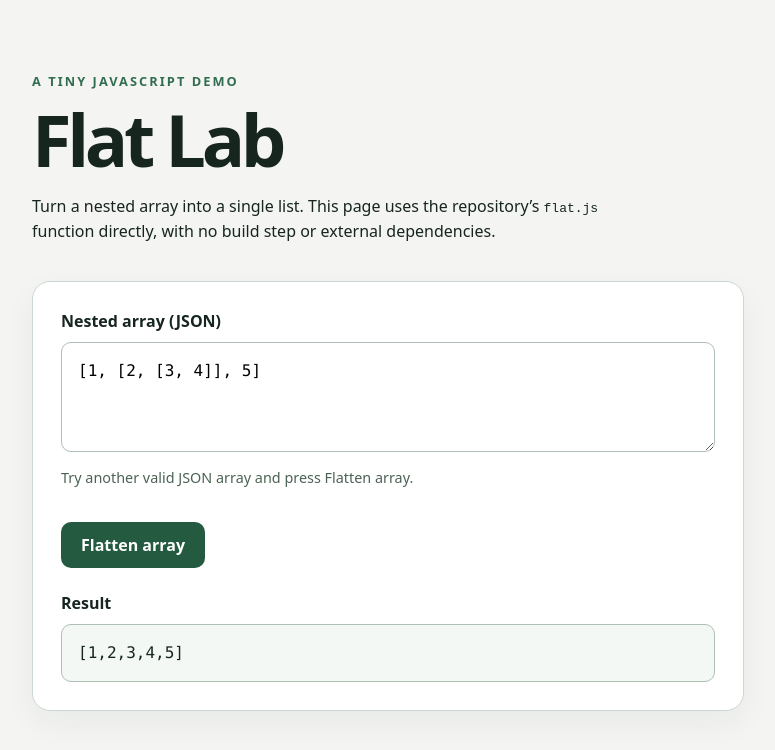
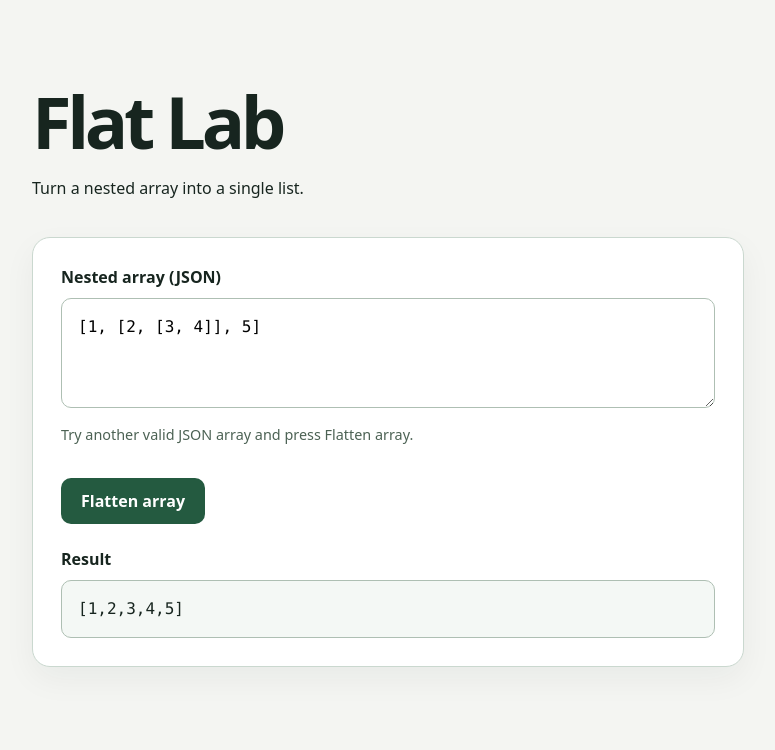
Before and after one commit to stoilradkov/flat, a website: page index.html in a window 1280 px wide. Shown: the whole page, without its empty margins (252-1027 px from the left). Drawn offline with Linux system fonts and the light colour scheme.

Commit message:
Remove div and update description

```diff
--- a/index.html
+++ b/index.html
@@ -24,9 +24,8 @@
   </head>
   <body>
     <main>
-      <div class="eyebrow">A tiny JavaScript demo</div>
       <h1>Flat Lab</h1>
-      <p>Turn a nested array into a single list. This page uses the repository’s <code>flat.js</code> function directly, with no build step or external dependencies.</p>
+      <p>Turn a nested array into a single list.</p>
       <section class="panel" aria-label="Nested array explorer">
         <label for="input">Nested array (JSON)</label>
         <textarea id="input" spellcheck="false">[1, [2, [3, 4]], 5]</textarea>
```
